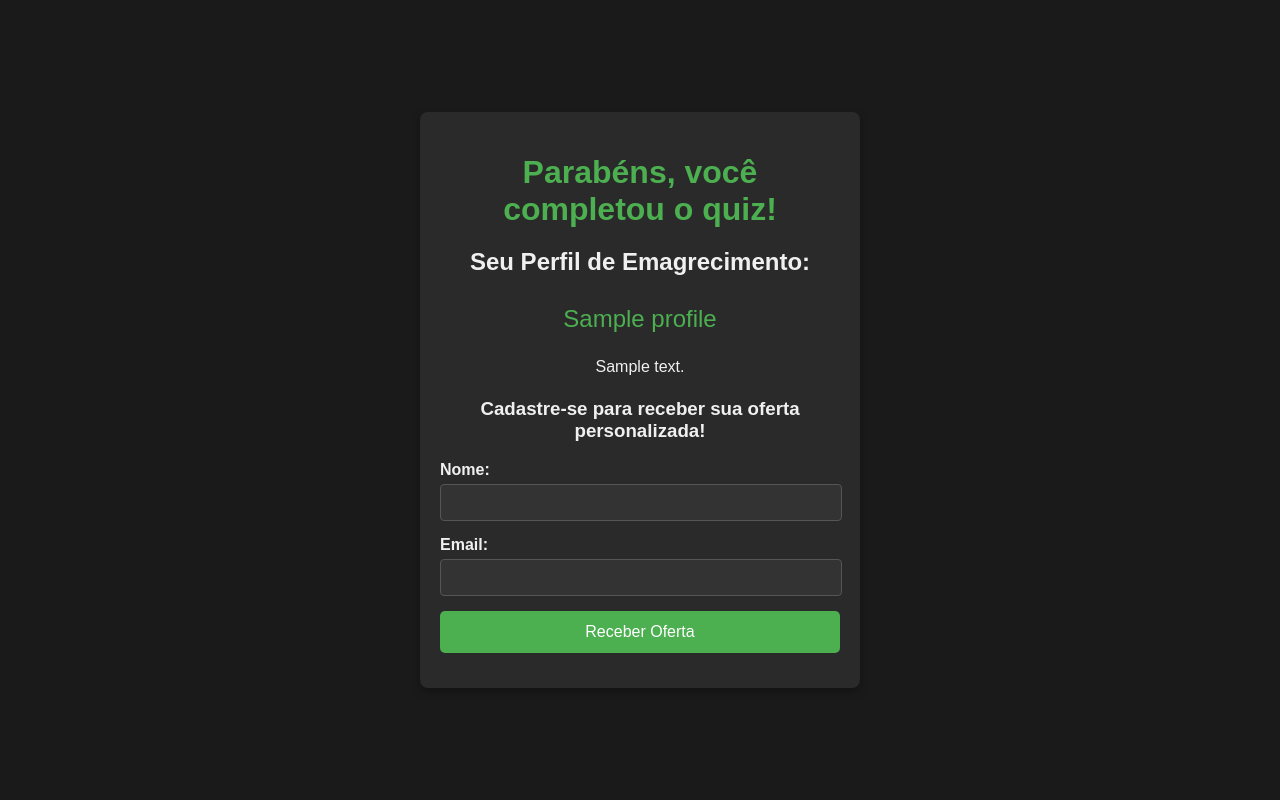
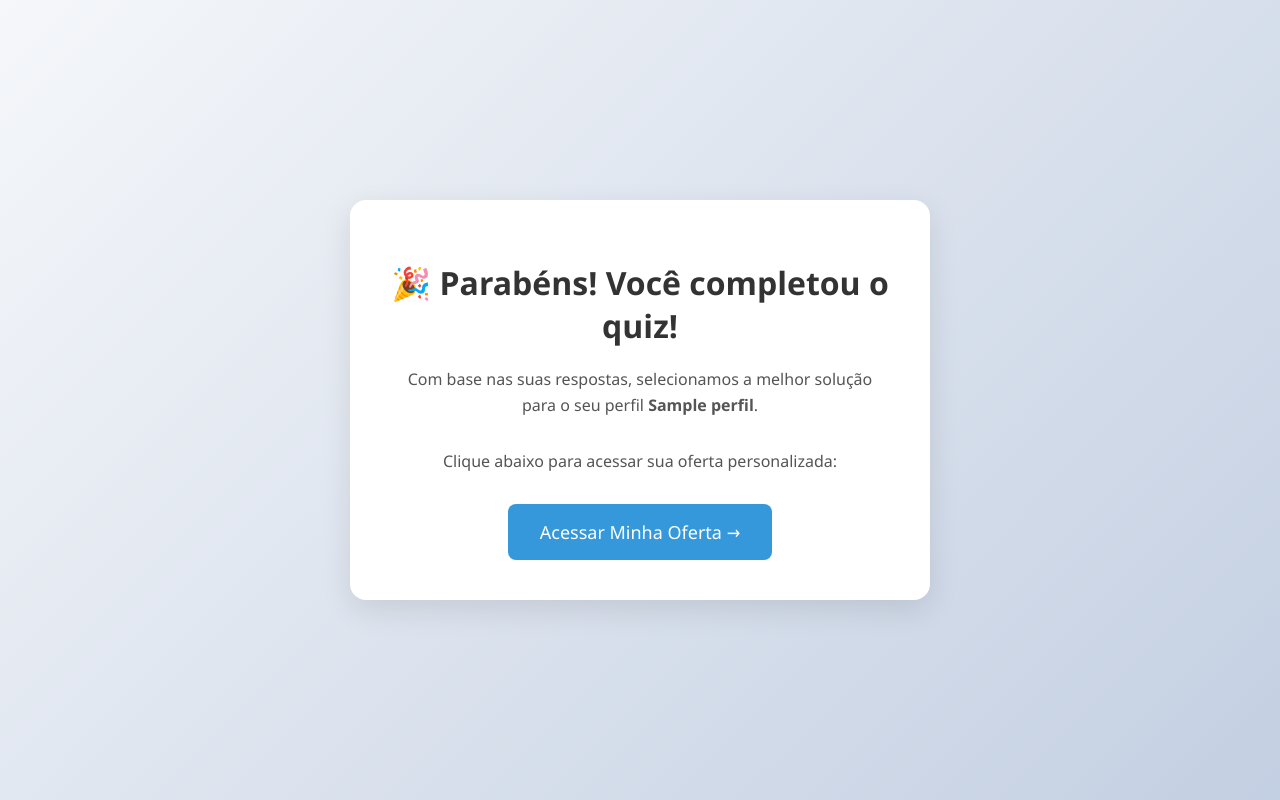
Before and after one commit to garciaary/funil-agente-afiliado, a Flask app: template agente-afiliado/templates/resultado.html in a window 1280 px wide. Run offline with Flask 3, Linux system fonts and the light colour scheme; the template is opened without the code that fills it: most values are stand-ins (such as "Sample title", 1, 10 or a date in 2020).

Commit message:
corrige template resultado

```diff
--- a/agente-afiliado/templates/resultado.html
+++ b/agente-afiliado/templates/resultado.html
@@ -3,122 +3,58 @@
 <head>
     <meta charset="UTF-8">
     <meta name="viewport" content="width=device-width, initial-scale=1.0">
-    <title>Seu Perfil de Emagrecimento</title>
+    <title>Seu Resultado</title>
     <style>
         body {
-            font-family: Arial, sans-serif;
-            background-color: #1a1a1a;
-            color: #f0f0f0;
+            font-family: 'Segoe UI', Tahoma, Geneva, Verdana, sans-serif;
+            background: linear-gradient(135deg, #f5f7fa 0%, #c3cfe2 100%);
             margin: 0;
+            padding: 0;
             display: flex;
             justify-content: center;
             align-items: center;
             min-height: 100vh;
-            box-sizing: border-box;
         }
         .container {
-            background-color: #2a2a2a;
-            padding: 20px;
-            border-radius: 8px;
-            box-shadow: 0 4px 8px rgba(0, 0, 0, 0.3);
+            background-color: white;
+            border-radius: 16px;
+            box-shadow: 0 10px 30px rgba(0, 0, 0, 0.1);
+            padding: 40px;
+            max-width: 500px;
+            width: 90%;
             text-align: center;
-            max-width: 400px;
-            width: 90%;
         }
         h1 {
-            color: #4CAF50;
+            color: #333;
             margin-bottom: 20px;
         }
-        h2 {
-            color: #f0f0f0;
-            margin-bottom: 15px;
-        }
         p {
-            margin-bottom: 10px;
+            color: #555;
+            font-size: 16px;
             line-height: 1.6;
-        }
-        .profile-name {
-            font-size: 1.5em;
-            color: #4CAF50;
-            margin-bottom: 10px;
+            margin-bottom: 30px;
         }
         .offer-link {
-            background-color: #4CAF50;
+            background-color: #3498db;
             color: white;
-            padding: 12px 25px;
-            border: none;
-            border-radius: 5px;
-            cursor: pointer;
-            font-size: 16px;
+            padding: 16px 32px;
+            border-radius: 8px;
             text-decoration: none;
-            transition: background-color 0.3s ease;
+            font-size: 18px;
             display: inline-block;
-            margin-top: 20px;
+            transition: background-color 0.2s;
         }
         .offer-link:hover {
-            background-color: #45a049;
-        }
-        .form-group {
-            margin-bottom: 15px;
-            text-align: left;
-        }
-        .form-group label {
-            display: block;
-            margin-bottom: 5px;
-            font-weight: bold;
-        }
-        .form-group input[type="text"],
-        .form-group input[type="email"] {
-            width: calc(100% - 20px);
-            padding: 10px;
-            border: 1px solid #555;
-            border-radius: 4px;
-            background-color: #333;
-            color: #f0f0f0;
-        }
-        .form-group input[type="submit"] {
-            width: 100%;
-            padding: 12px;
-            background-color: #4CAF50;
-            color: white;
-            border: none;
-            border-radius: 5px;
-            cursor: pointer;
-            font-size: 16px;
-            transition: background-color 0.3s ease;
-        }
-        .form-group input[type="submit"]:hover {
-            background-color: #45a049;
+            background-color: #2980b9;
         }
     </style>
 </head>
 <body>
     <div class="container">
-        <h1>Parabéns, você completou o quiz!</h1>
-        <h2>Seu Perfil de Emagrecimento:</h2>
-        <p class="profile-name">{{ profile.name }}</p>
-        <p>{{ profile.description }}</p>
-
-        <h3>Cadastre-se para receber sua oferta personalizada!</h3>
-        <form id="lead-form" method="POST" action="/salvar-lead">
-            <div class="form-group">
-                <label for="name">Nome:</label>
-                <input type="text" id="name" name="name" required>
-            </div>
-            <div class="form-group">
-                <label for="email">Email:</label>
-                <input type="email" id="email" name="email" required>
-            </div>
-            <input type="hidden" name="profile_result" value="{{ profile_key }}">
-            <div class="form-group">
-                <input type="submit" value="Receber Oferta">
-            </div>
-        </form>
-
-        {% if offer_submitted %}
-            <p>Obrigado por se cadastrar! Sua oferta exclusiva:</p>
-            <a href="{{ profile.offer_link }}" class="offer-link" target="_blank">Acessar Oferta Personalizada</a>
-        {% endif %}
+        <h1>🎉 Parabéns! Você completou o quiz!</h1>
+        <p>Com base nas suas respostas, selecionamos a melhor solução para o seu perfil <strong>{{ perfil }}</strong>.</p>
+        <p>Clique abaixo para acessar sua oferta personalizada:</p>
+        <a href="{{ link_checkout }}" class="offer-link" target="_blank">Acessar Minha Oferta →</a>
     </div>
 </body>
 </html>
```
Also changed, not shown: 1 other file.
